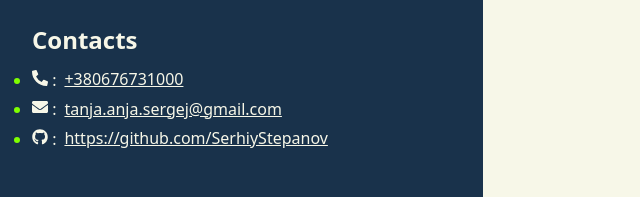
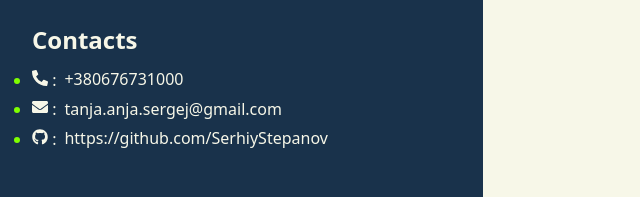
Before and after one commit to SerhiyStepanov/resume, a React (Create React App) app: page / in a window 1280 px wide. Shown: the part 726-923 px from the top of the page, without its empty margins (0-640 px from the left). Built offline with nearby package versions, Linux system fonts and the light colour scheme.

Commit message:
add after from link

```diff
--- a/src/components/sideBar/sideBar.module.css
+++ b/src/components/sideBar/sideBar.module.css
@@ -42,6 +42,8 @@
 
 .link {
   display: block;
+  position: relative;
+  text-decoration: none;
   margin-left: 8px;
   color: var(--light-color);
 }
@@ -52,6 +54,27 @@
   text-decoration-style: solid;
   transform: scale(1.03);
   transition: transform 250ms var(--cubic);
+}
+
+.link:after {
+  content: "";
+  display: block;
+  position: absolute;
+  bottom: -4px;
+  left: 0;
+  width: 100%;
+  height: 2px;
+  background-color: var(--acсent-color);
+  border-radius: 2px;
+
+  transform: scaleX(0);
+  transition: transform 300ms var(--cubic);
+}
+
+.link:hover:after,
+.link:focus:after {
+  transform: scaleX(1);
+  transition: transform 300ms var(--cubic);
 }
 
 .text {
```
